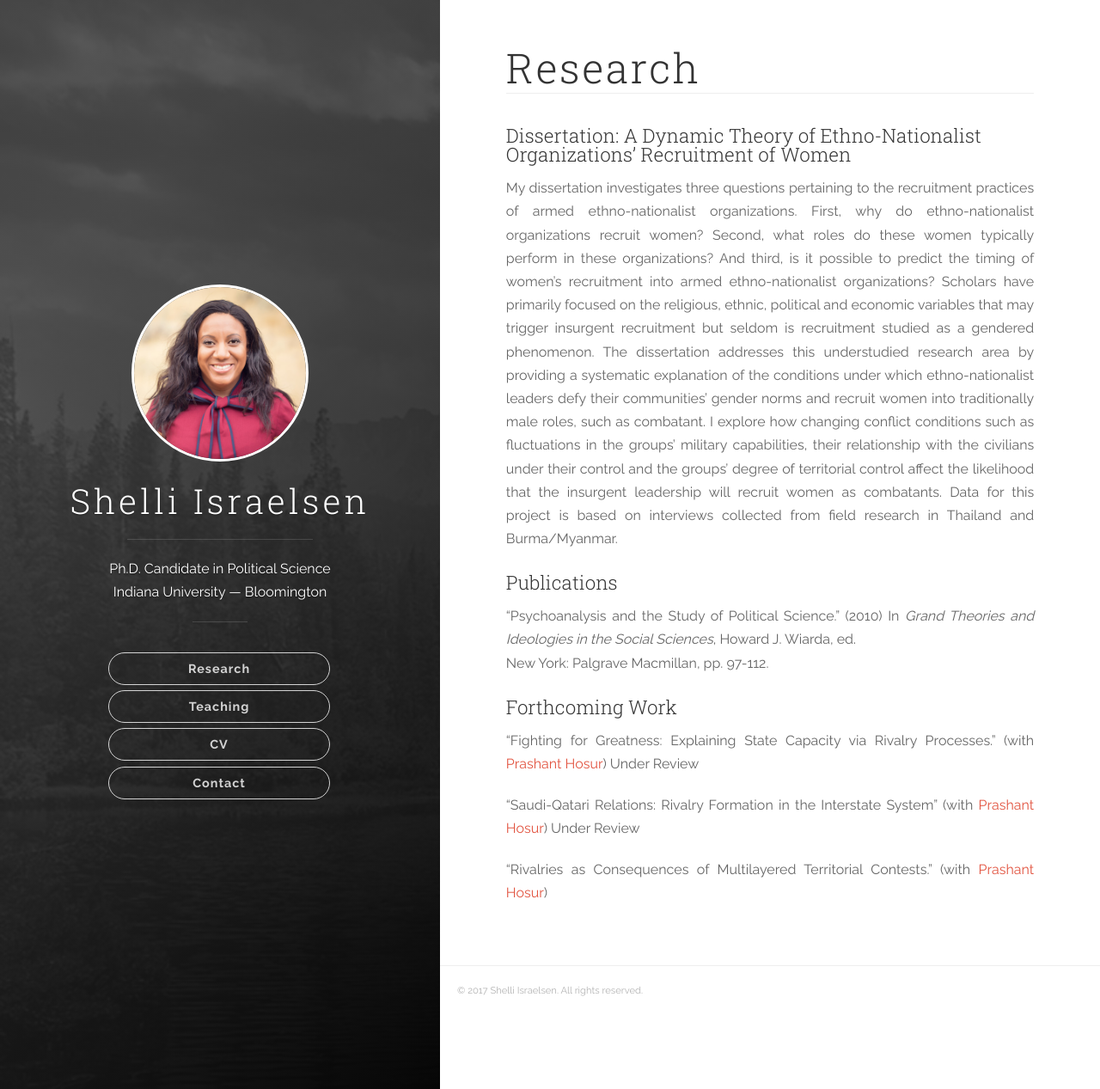
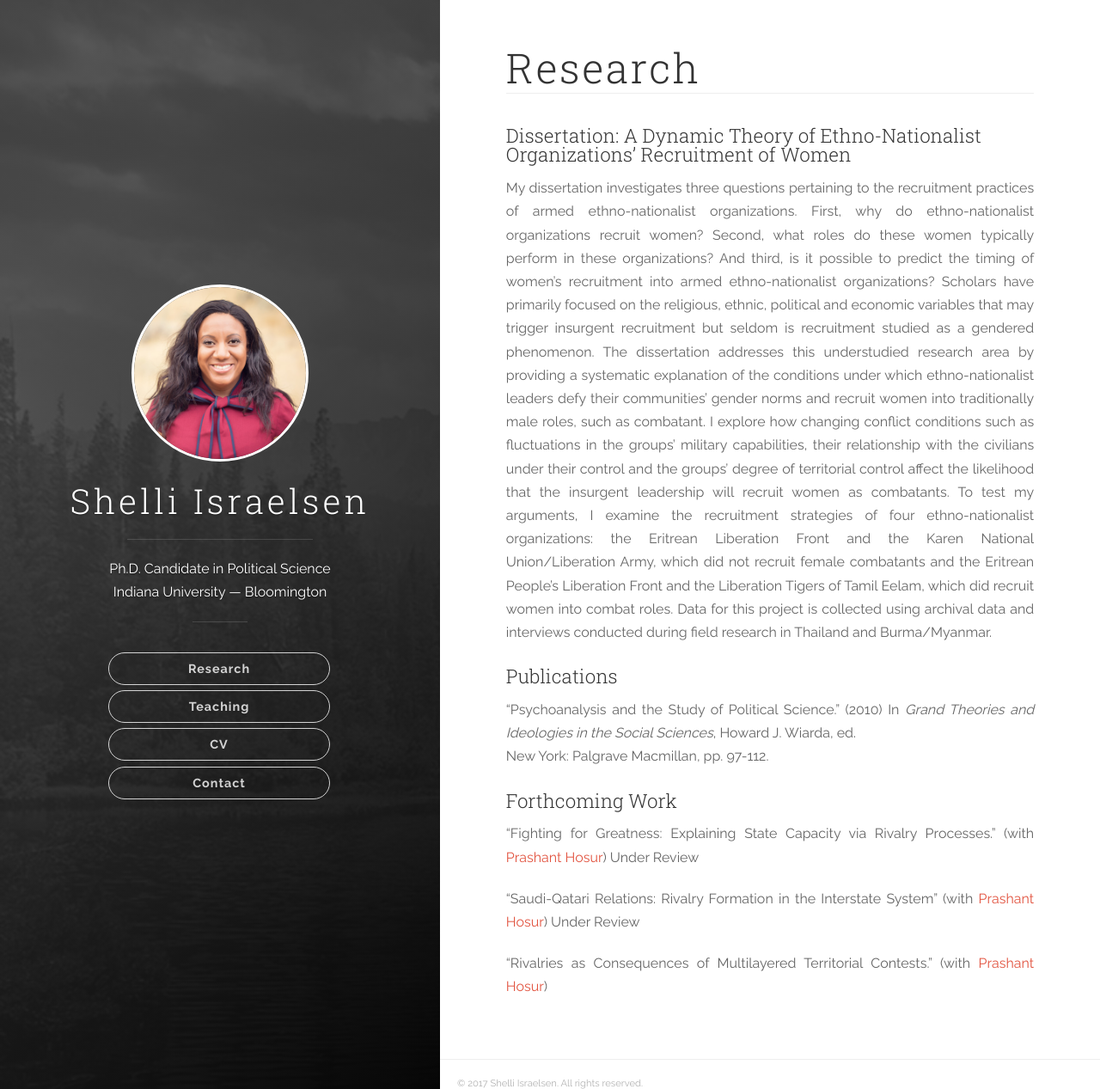
Before and after one commit to jisraelsen/shelliisraelsen.com, a Jekyll site: the page built from research.html, in a window 1280 px wide and 1267 px high. Shown: the whole window at 86% size. Built offline with Jekyll 4.4.1, drawn with Linux system fonts in a browser that asks for light colours; nearby versions of some CDN libraries.

Commit message:
Update research page

```diff
--- a/research.html
+++ b/research.html
@@ -9,15 +9,19 @@ title: Research
 ethno-nationalist organizations. First, why do ethno-nationalist organizations recruit women?
 Second, what roles do these women typically perform in these organizations? And third, is it
 possible to predict the timing of women’s recruitment into armed ethno-nationalist organizations?
-Scholars have primarily focused on the religious, ethnic, political and economic variables that
-may trigger insurgent recruitment but seldom is recruitment studied as a gendered phenomenon. The
+Scholars have primarily focused on the religious, ethnic, political and economic variables that may
+trigger insurgent recruitment but seldom is recruitment studied as a gendered phenomenon. The
 dissertation addresses this understudied research area by providing a systematic explanation of the
 conditions under which ethno-nationalist leaders defy their communities’ gender norms and recruit
 women into traditionally male roles, such as combatant. I explore how changing conflict conditions
 such as fluctuations in the groups’ military capabilities, their relationship with the civilians
 under their control and the groups’ degree of territorial control affect the likelihood that the
-insurgent leadership will recruit women as combatants. Data for this project is based on interviews
-collected from field research in Thailand and Burma/Myanmar.</p>
+insurgent leadership will recruit women as combatants. To test my arguments, I examine the
+recruitment strategies of four ethno-nationalist organizations: the Eritrean Liberation Front and
+the Karen National Union/Liberation Army, which did not recruit female combatants and the Eritrean
+People’s Liberation Front and the Liberation Tigers of Tamil Eelam, which did recruit women into
+combat roles. Data for this project is collected using archival data and interviews conducted during
+field research in Thailand and Burma/Myanmar.</p>
 
 <h4>Publications</h4>
 
```
